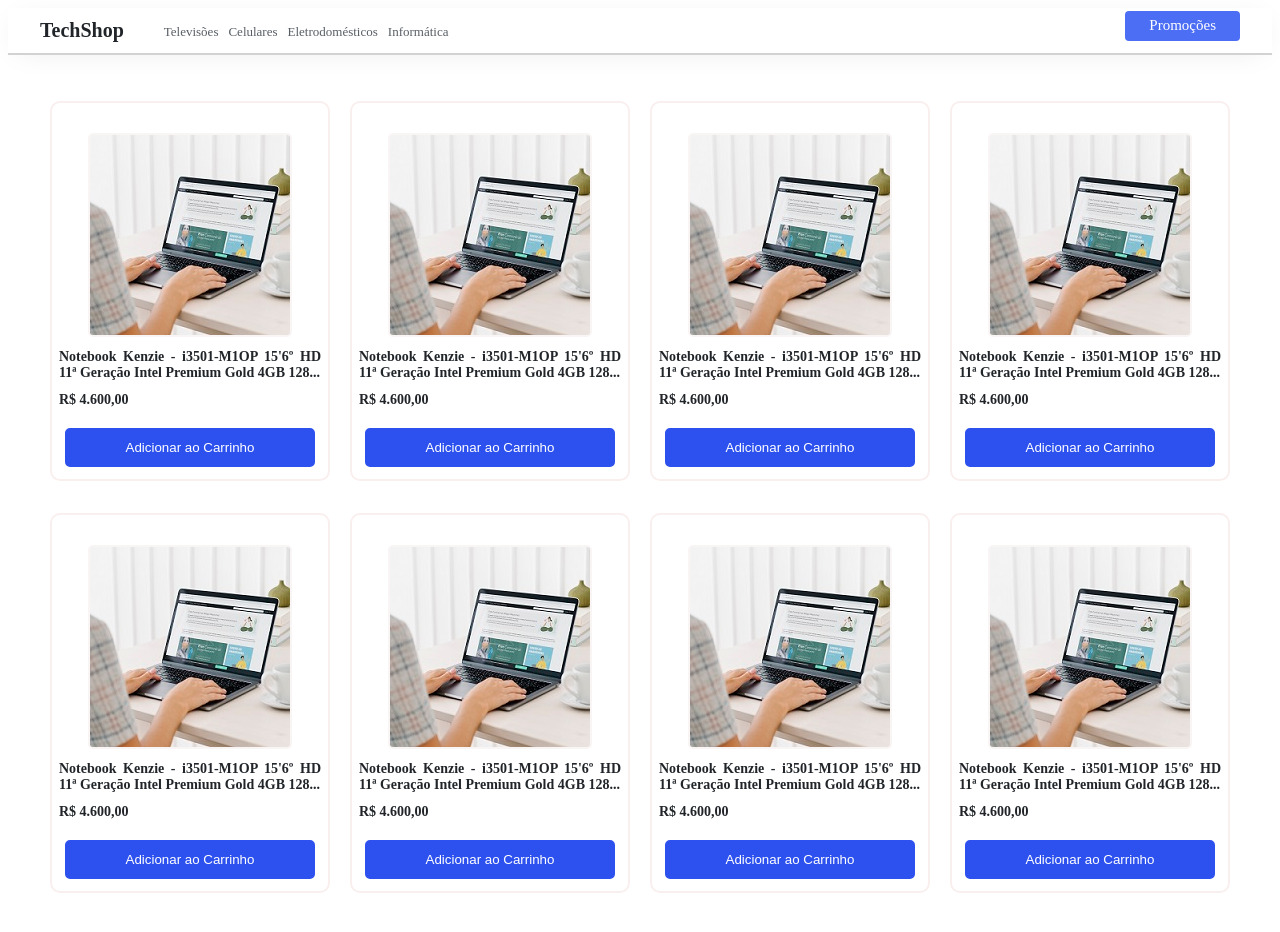
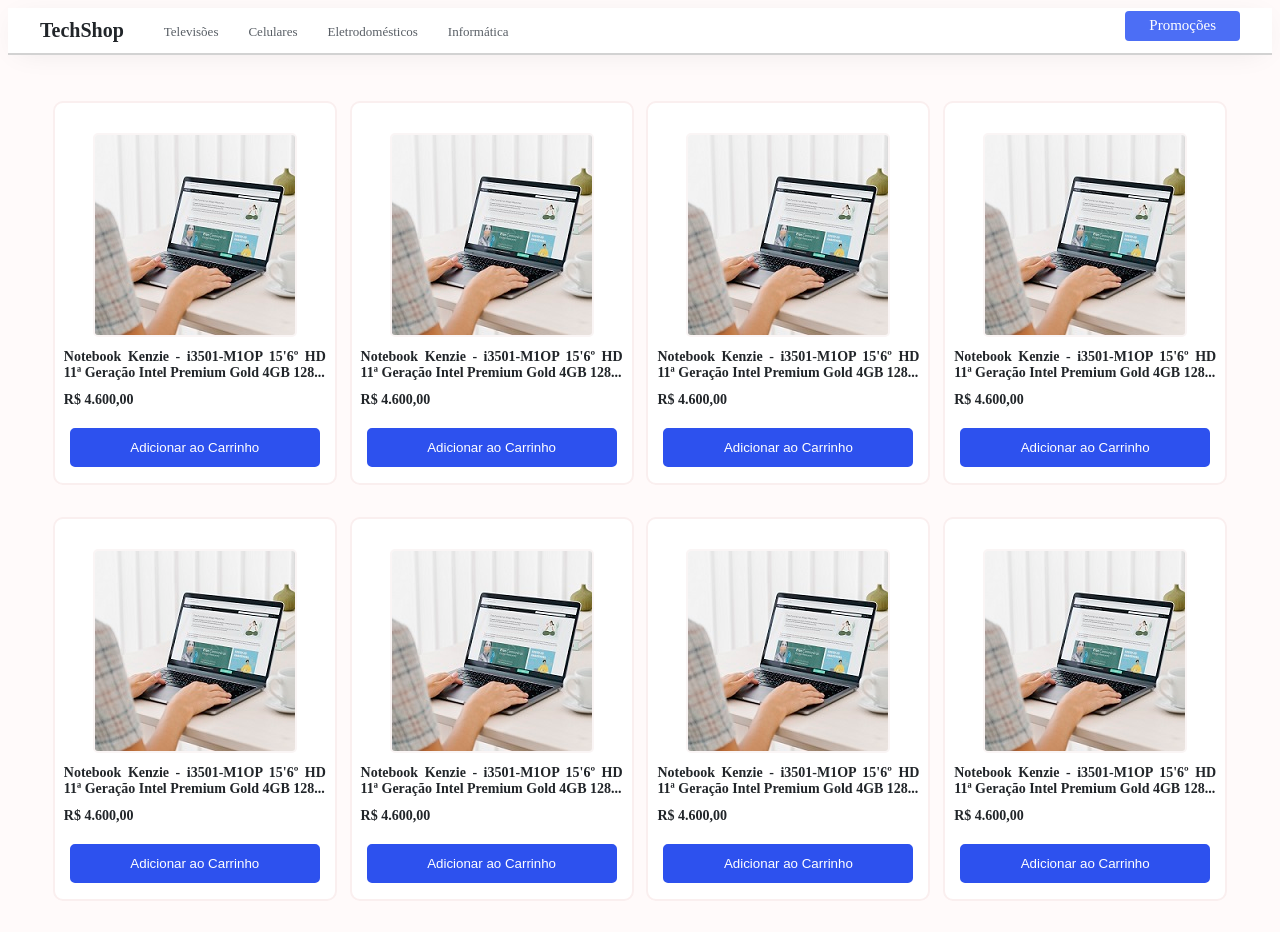
Before and after one commit to BrunoPavanelli/ecommerce-flex, a plain HTML site: page index.html in a window 1280 px wide. Drawn offline with Linux system fonts and the light colour scheme.

Commit message:
ajeitando detalhes de cores

```diff
--- a/css/estilo.css
+++ b/css/estilo.css
@@ -1,12 +1,10 @@
+body {
+  background-color: rgb(255, 250, 250);
+}
+
 .container{
     max-width: 1200px;
     margin: 0 auto; /* Centralizando o conteúdo*/
-}
-
-.menu-de-escolhas {
-  width: 1200px;
-  margin: 0 auto;
-
 }
 
 /* Cabeçalho */
@@ -42,7 +40,7 @@
 .menu-nav ul {
   display: flex;
   list-style: none;
-  gap: 10px; /* Vamos utilizar essa propriedade do flex para colocar um espaçamento entre os elementos*/
+  gap: 30px; /* Vamos utilizar essa propriedade do flex para colocar um espaçamento entre os elementos*/
 
 }
 
@@ -68,7 +66,6 @@
 /* Cards */
 
 .posts {
-
   padding: 30px 0;
   display: flex;
   justify-content: space-evenly;
@@ -78,12 +75,14 @@
 .boxUl {
   padding: 0 0 10px 0;
   padding: 0;
+  background-color: #ffffff;
+  border: 2px solid rgb(250, 239, 239);
+  border-radius: 10px;
 }
 .boxLi {
   width: 280px;
   height: 380px;
-  border: 2px solid rgb(250, 239, 239);
-  border-radius: 10px;
+
   padding: 30px;
   display: flex;
   align-items: center;
--- a/index.html
+++ b/index.html
@@ -33,7 +33,7 @@
         <main>
             <div class="container">
                 <section class="posts">
-                    <div class="container">
+
                         <ul class="boxUl">
                             <li class="boxLi">
                                 <img src="./img/notebook_200px.jpg" alt="">
@@ -42,8 +42,8 @@
                                 <button>Adicionar ao Carrinho</button>
                             </li>
                         </ul>
-                    </div>
-                    <div class="container">
+
+
                         <ul class="boxUl">
                             <li class="boxLi">
                                 <img src="./img/notebook_200px.jpg" alt="">
@@ -52,8 +52,7 @@
                                 <button>Adicionar ao Carrinho</button>
                             </li>
                         </ul>
-                    </div>
-                    <div class="container">
+
                         <ul class="boxUl">
                             <li class="boxLi">
                                 <img src="./img/notebook_200px.jpg" alt="">
@@ -62,8 +61,7 @@
                                 <button>Adicionar ao Carrinho</button>
                             </li>
                         </ul>
-                    </div>
-                    <div class="container">
+
                         <ul class="boxUl">
                             <li class="boxLi">
                                 <img src="./img/notebook_200px.jpg" alt="">
@@ -72,8 +70,7 @@
                                 <button>Adicionar ao Carrinho</button>
                             </li>
                         </ul>
-                    </div>
-                    <div class="container">
+
                         <ul class="boxUl">
                             <li class="boxLi">
                                 <img src="./img/notebook_200px.jpg" alt="">
@@ -82,8 +79,7 @@
                                 <button>Adicionar ao Carrinho</button>
                             </li>
                         </ul>
-                    </div>
-                    <div class="container">
+
                         <ul class="boxUl">
                             <li class="boxLi">
                                 <img src="./img/notebook_200px.jpg" alt="">
@@ -92,8 +88,7 @@
                                 <button>Adicionar ao Carrinho</button>
                             </li>
                         </ul>
-                    </div>
-                    <div class="container">
+
                         <ul class="boxUl">
                             <li class="boxLi">
                                 <img src="./img/notebook_200px.jpg" alt="">
@@ -102,8 +97,7 @@
                                 <button>Adicionar ao Carrinho</button>
                             </li>
                         </ul>
-                    </div>
-                    <div class="container">
+
                         <ul class="boxUl">
                             <li class="boxLi">
                                 <img src="./img/notebook_200px.jpg" alt="">
@@ -112,7 +106,7 @@
                                 <button>Adicionar ao Carrinho</button>
                             </li>
                         </ul>
-                    </div>
+
                 </section>
             </div>
         </main>
```
